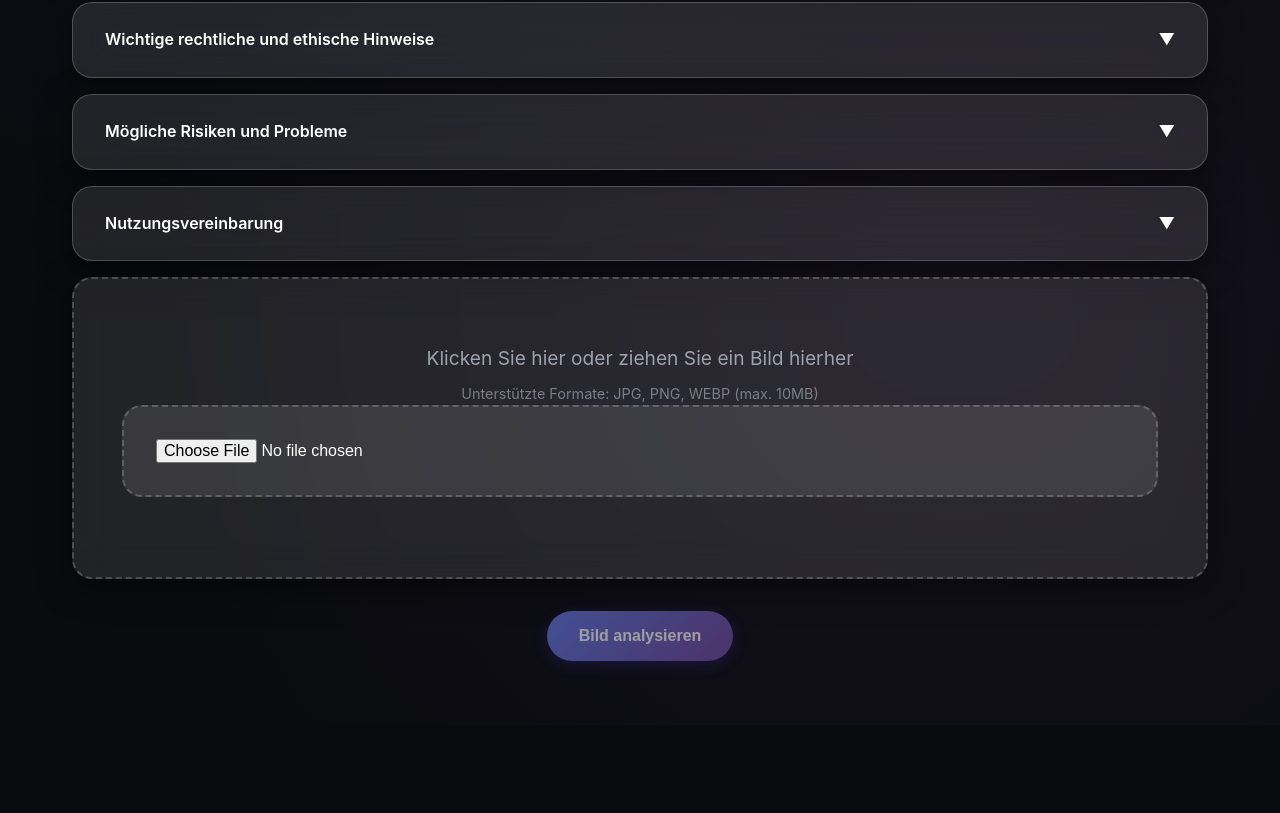
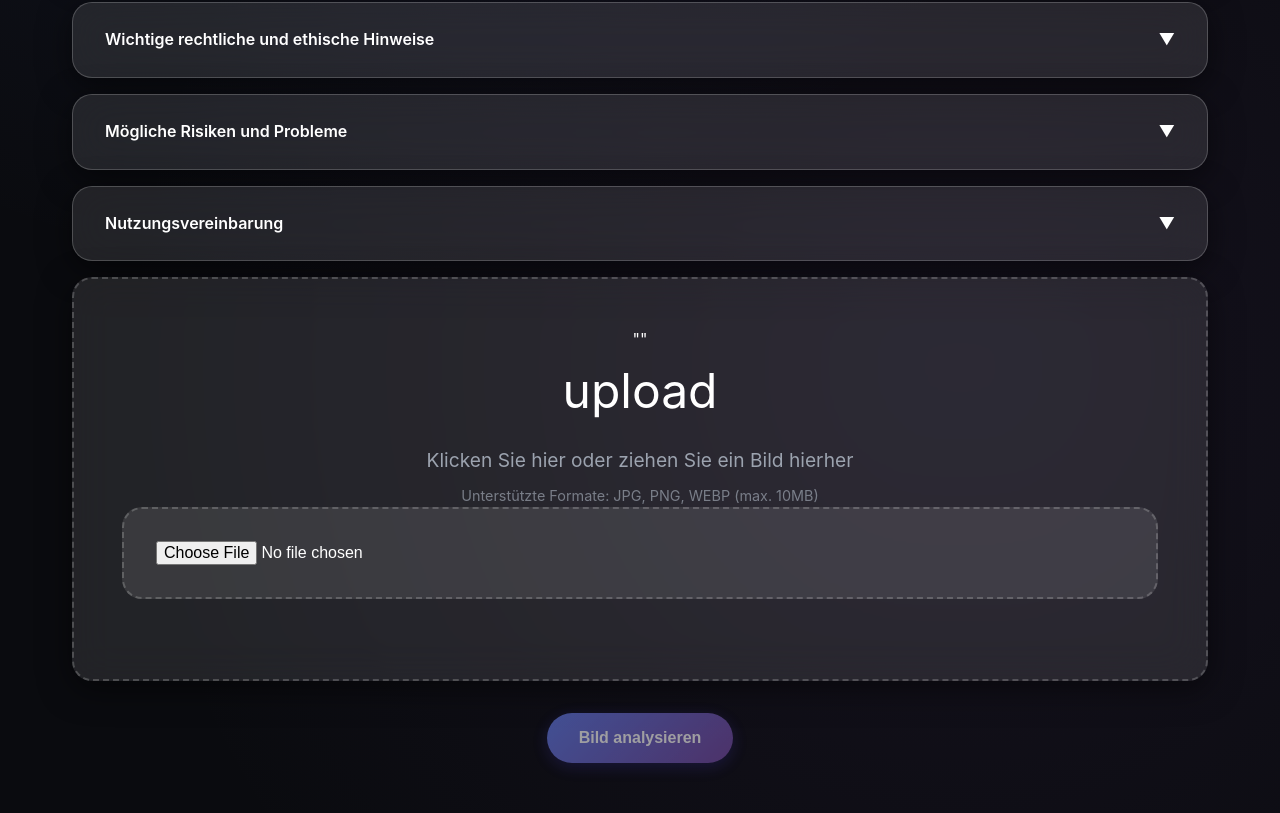
Before and after one commit to intiequals1/EuroNoteScanner, a website: page index.html in a window 1280 px wide. Shown: the part 1015-1828 px from the top of the page. Before the commit the page ends 1740 px from the top, so only its background shows below. Drawn offline with Linux system fonts and the light colour scheme.

Commit message:
Update index.html

```diff
--- a/index.html
+++ b/index.html
@@ -164,7 +164,7 @@
 
         <!-- Upload Area -->
         <div class="upload-area" onclick="document.getElementById('imageInput').click()">
-            <span class="upload-icon"></span>
+            ""<span class="upload-icon">upload</span>
             <div class="upload-text">Klicken Sie hier oder ziehen Sie ein Bild hierher</div>
             <div class="upload-hint">Unterstützte Formate: JPG, PNG, WEBP (max. 10MB)</div>
             <input type="file" id="imageInput" accept="image/*">
```
